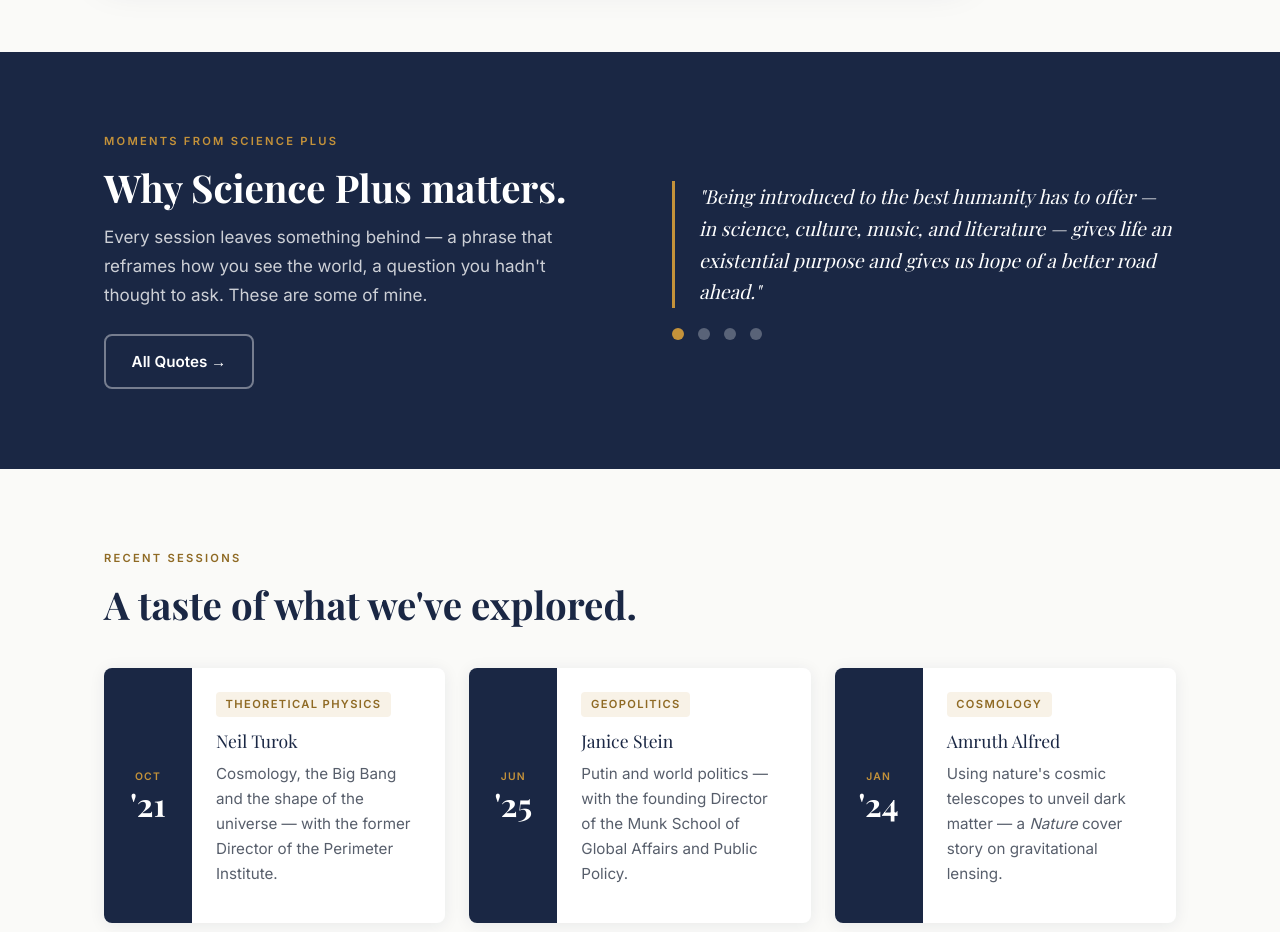
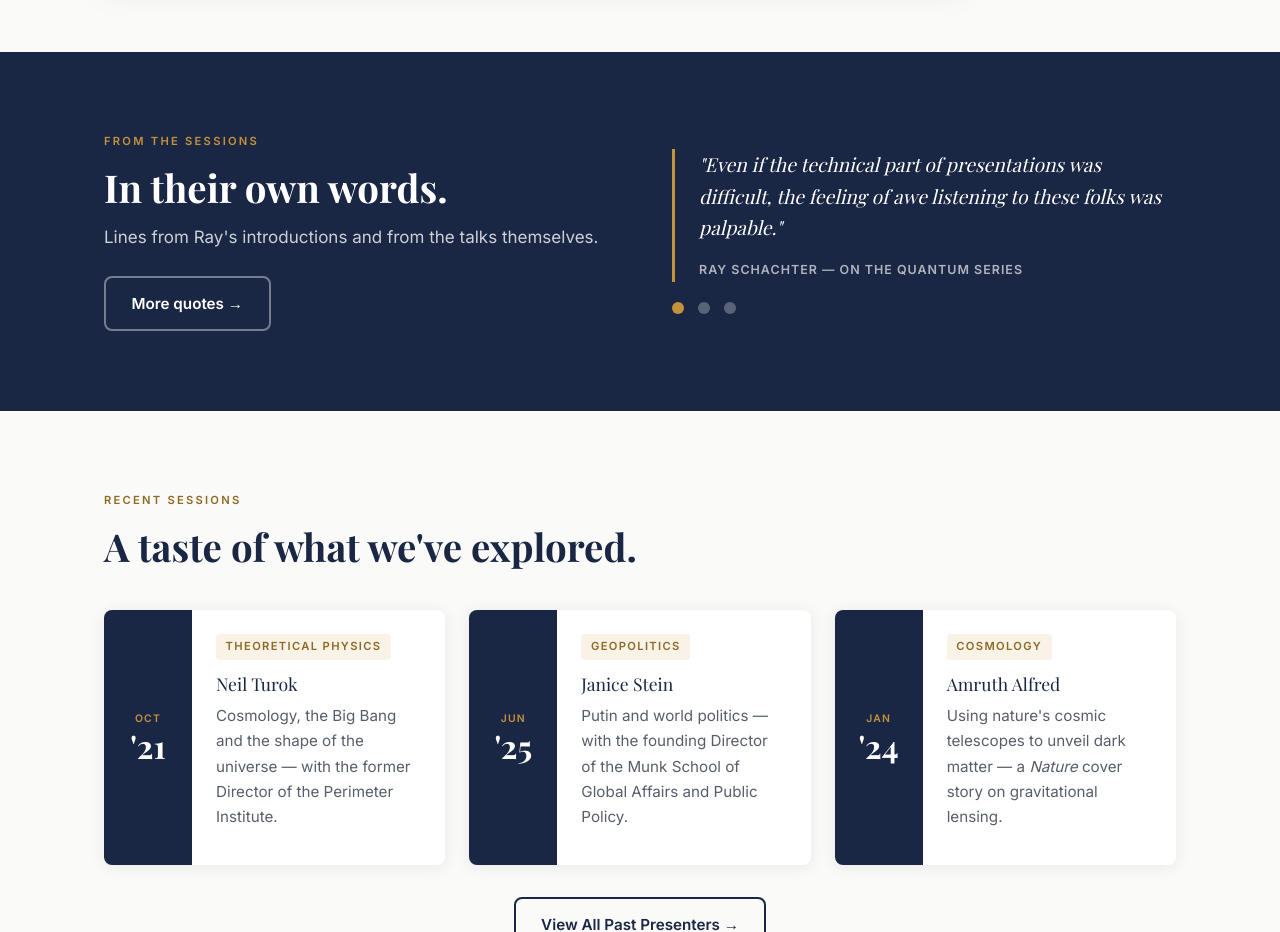
Before and after one commit to jaredschachter/science-plus, a plain HTML site: page index.html in a window 1280 px wide. Shown: the part 1420-2352 px from the top of the page. Drawn offline with nearby package versions, Linux system fonts and the light colour scheme; a script that the page names is missing; a web font is replaced by a local one.

Commit message:
Home quotes: plain heading, one-line intro, drop unattributed quote
Co-Authored-By: Claude Fable 5.1 <noreply@anthropic.com>

```diff
--- a/index.html
+++ b/index.html
@@ -112,19 +112,14 @@
   <div class="container">
     <div class="split-2">
       <div class="fade-in">
-        <span class="eyebrow">Moments from Science Plus</span>
-        <h2>Why Science Plus matters.</h2>
-        <p style="color:var(--muted); margin-top:.75rem; margin-bottom:1.5rem;">Every session leaves something behind — a phrase that reframes how you see the world, a question you hadn't thought to ask. These are some of mine.</p>
-        <a href="moments.html" class="btn btn--outline">All Quotes →</a>
+        <span class="eyebrow">From the Sessions</span>
+        <h2>In their own words.</h2>
+        <p style="color:var(--muted); margin-top:.75rem; margin-bottom:1.5rem;">Lines from Ray's introductions and from the talks themselves.</p>
+        <a href="moments.html" class="btn btn--outline">More quotes →</a>
       </div>
       <div class="fade-in">
         <div class="quote-rotator">
-          <div class="quote-slide">
-            <div class="blockquote">
-              <p class="blockquote__text">"Being introduced to the best humanity has to offer — in science, culture, music, and literature — gives life an existential purpose and gives us hope of a better road ahead."</p>
-                          </div>
-          </div>
-          <div class="quote-slide">
+          <div class="quote-slide active">
             <div class="blockquote">
               <p class="blockquote__text">"Even if the technical part of presentations was difficult, the feeling of awe listening to these folks was palpable."</p>
               <span class="blockquote__attr">Ray Schachter — On the Quantum Series</span>
@@ -147,7 +142,6 @@
           <button class="quote-dot active" aria-label="Show quote 1"></button>
           <button class="quote-dot" aria-label="Show quote 2"></button>
           <button class="quote-dot" aria-label="Show quote 3"></button>
-          <button class="quote-dot" aria-label="Show quote 4"></button>
         </div>
       </div>
     </div>
```
